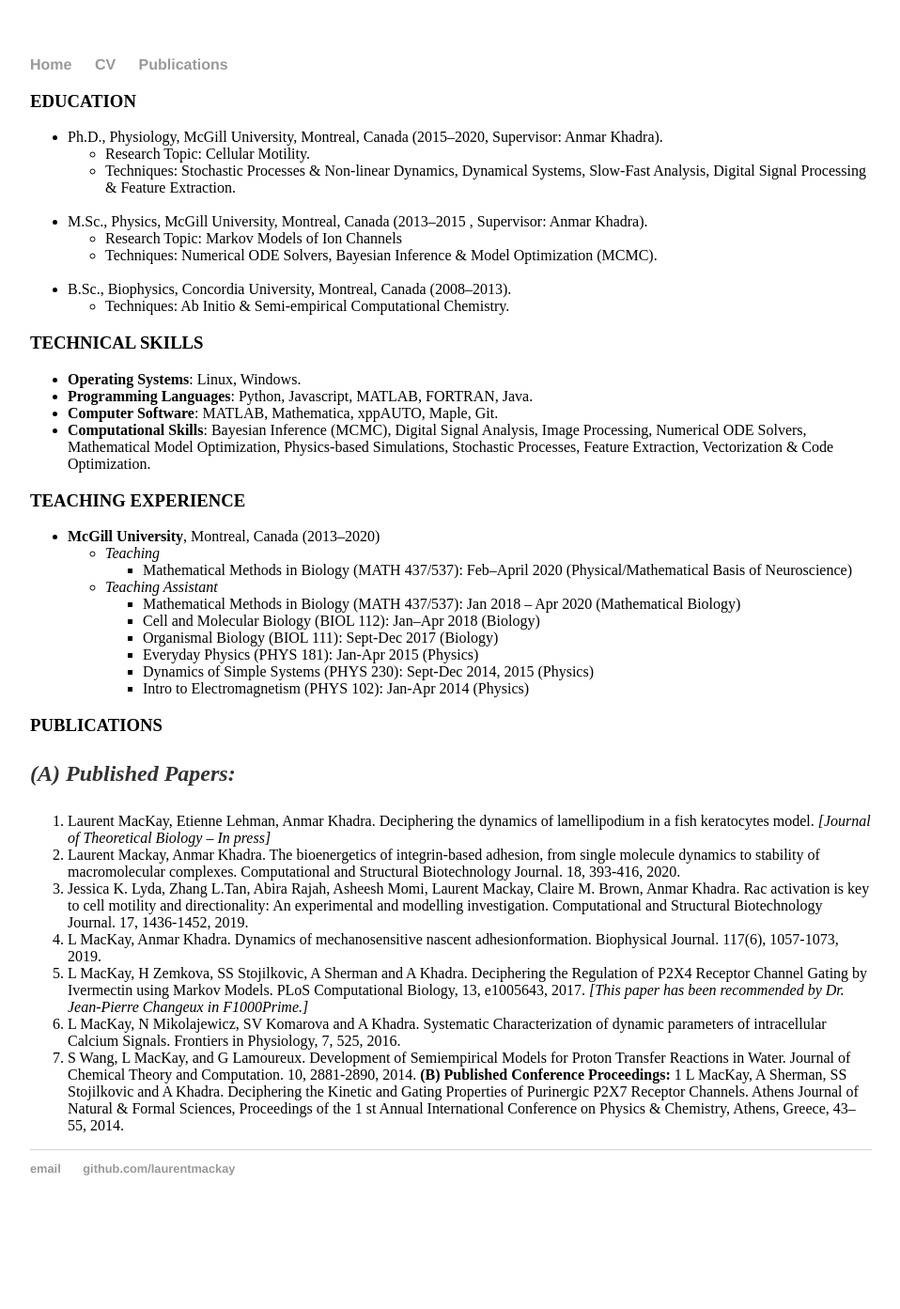
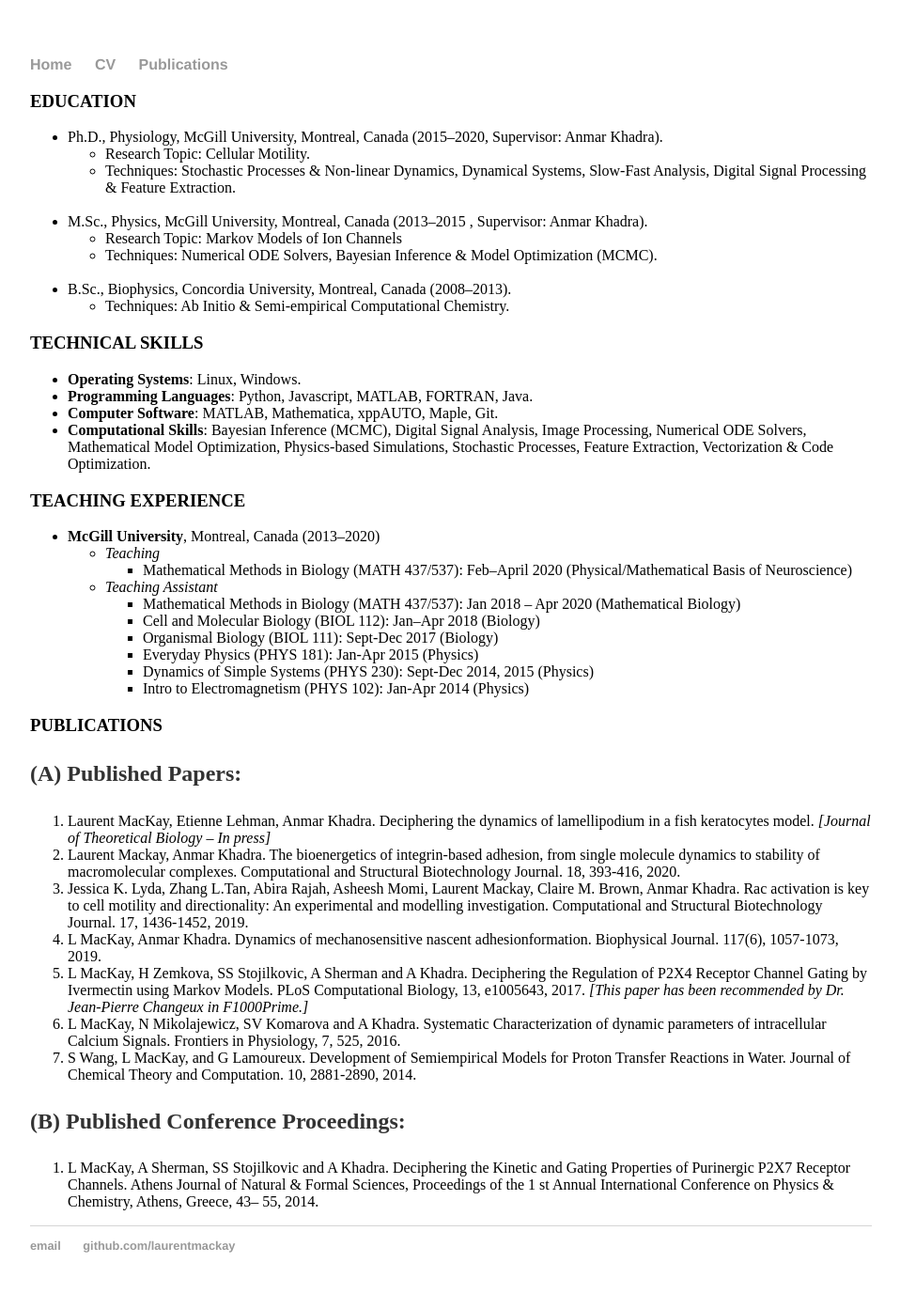
Before and after one commit to laurentmackay/laurentmackay.github.io, a Jekyll site: the page built from cv/index.md, in a window 1280 px wide. Shown: the whole page at 94% size, without its empty margins (160-1118 px from the left). Built offline with Jekyll 4.4.1, drawn with Linux system fonts in a browser that asks for light colours; our own code applies the rules of GitHub Pages for plain Markdown files; before the commit the page ends 1311 px from its top, so only the background shows below that.

Commit message:
Update index.md

```diff
--- a/cv/index.md
+++ b/cv/index.md
@@ -34,7 +34,7 @@
       * Intro to Electromagnetism (PHYS 102): Jan-Apr 2014 (Physics)
 
 ### PUBLICATIONS
-***(A) Published Papers:***
+**(A) Published Papers:**
 1. Laurent MacKay, Etienne Lehman, Anmar Khadra. Deciphering the dynamics of
 lamellipodium in a fish keratocytes model.
 *[Journal of Theoretical Biology – In press]*
@@ -53,8 +53,9 @@
 dynamic parameters of intracellular Calcium Signals. Frontiers in Physiology, 7, 525, 2016.
 7. S Wang, L MacKay, and G Lamoureux. Development of Semiempirical Models for Proton
 Transfer Reactions in Water. Journal of Chemical Theory and Computation. 10, 2881-2890, 2014.
+
 **(B) Published Conference Proceedings:**
-1 L MacKay, A Sherman, SS Stojilkovic and A Khadra. Deciphering the Kinetic and Gating
+1. L MacKay, A Sherman, SS Stojilkovic and A Khadra. Deciphering the Kinetic and Gating
 Properties of Purinergic P2X7 Receptor Channels. Athens Journal of Natural & Formal Sciences,
 Proceedings of the 1 st Annual International Conference on Physics & Chemistry, Athens, Greece, 43–
 55, 2014.
```
